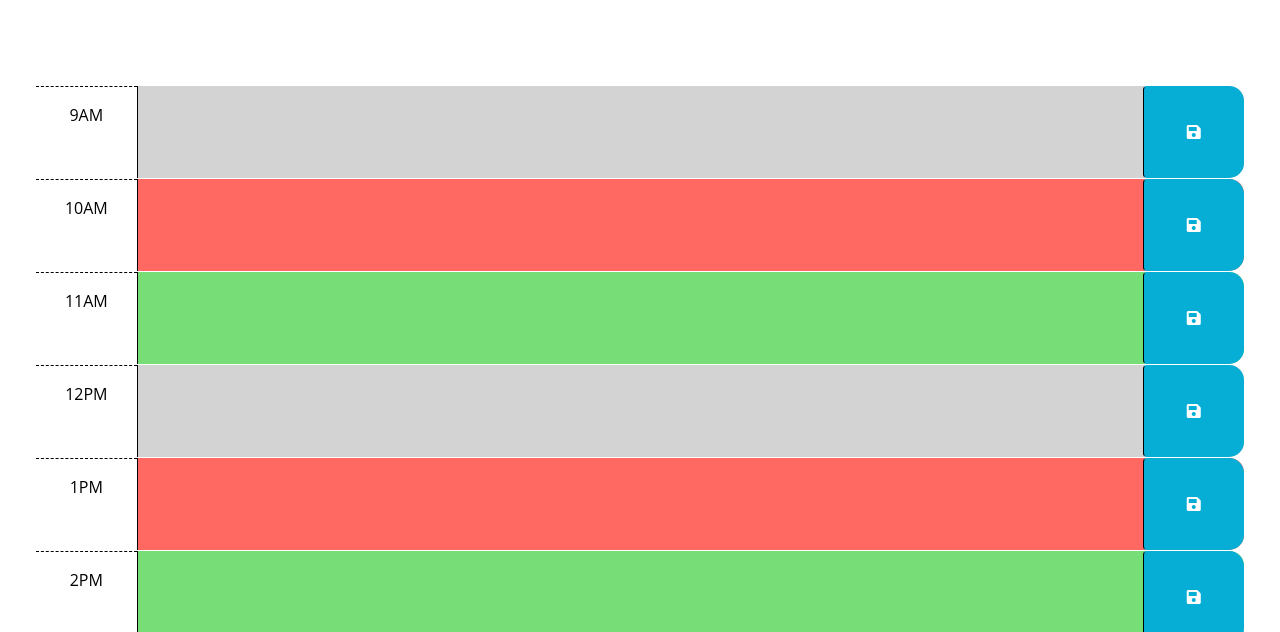
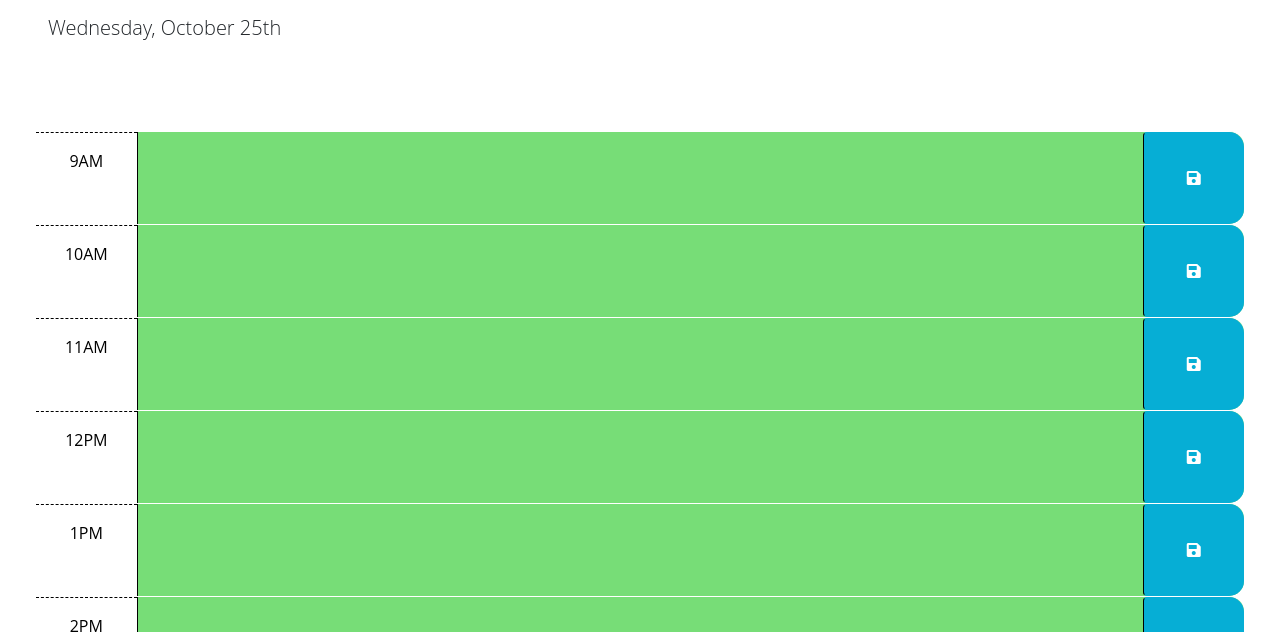
Before and after one commit to ExecutorKarthan/Work-Day-Scheduler, a plain HTML site: page Develop/index.html in a window 1280 px wide. Shown: the part 166-798 px from the top of the page. Drawn offline with nearby package versions, Linux system fonts and the light colour scheme.

Commit message:
Completed JS requirements -Added a script to alter row colors -Altered script to update rows with localStorage data -Added a display of the current day with formatting

```diff
--- a/Develop/index.html
+++ b/Develop/index.html
@@ -30,7 +30,7 @@
       <p class="lead">A simple calendar app for scheduling your work day</p>
       <p id="currentDay" class="lead"></p>
     </header>
-    <div class="container-fluid px-5">
+    <div id="table" class="container-fluid px-5">
 
       <div id="hour-9" class="row time-block past">
         <div class="col-2 col-md-1 hour text-center py-3">9AM</div>
--- a/Develop/script.js
+++ b/Develop/script.js
@@ -1,33 +1,62 @@
 // Wrap all code that interacts with the DOM in a call to jQuery to ensure that
 // the code isn't run until the browser has finished rendering all the elements
 // in the html.
+function updateRows(){
+  var rowArray = $("#table").children();
+  for(var index = 0; index < rowArray.length; index++){
+    var now = parseInt(dayjs().format("H"));
+    var id = rowArray[index].getAttribute("id");
+    var hour = parseInt(rowArray[index].getAttribute("id").slice(5,));
+    var currentClass = $("#"+id);
+    if(now > hour){
+      currentClass.removeClass();
+      currentClass.addClass("row time-block past");
+    }
+    else if (now == hour){
+      currentClass.removeClass();
+      currentClass.addClass("row time-block present");
+    }
+    else{
+      currentClass.removeClass();
+      currentClass.addClass("row time-block future");
+    }
+    var savedRowValues = localStorage.getItem(id);
+    var textArea = $("#"+id).children()[1]
+    textArea.value = savedRowValues;
+  }
+}
+
+function displayCurrentDay(){
+  var date = dayjs().format("dddd, MMMM D");
+  var day = parseInt(dayjs().format("D"));
+  console.log(day)
+  var daySuffix = ""
+  if(day == 1 || day == 21 || day == 31){
+    daySuffix = "st";
+  }
+  else if(day == 2 || day == 22){
+    daySuffix = "nd";
+  }
+  else if(day == 3 || day ==23){
+    daySuffix = "rd";
+  }
+  else{
+    daySuffix = "th"
+  }
+  var currentDateHTML = $("#currentDay");
+  currentDateHTML.text(date+daySuffix);
+}
+
 $(function () {
     document.addEventListener("click", function (event) {
-      var hourID = event.target.parentElement.parentElement.getAttribute("id")
-      var hourRow = $("#"+hourID).children()
-      var id = hourRow[0].getAttribute("class");
+      var hourID = event.target.parentElement.parentElement.getAttribute("id");
+      var hourRow = $("#"+hourID).children();
       var actionItems = $(hourRow[1]).val();
-      localStorage.setItem(id, actionItems)
-      var test = localStorage.getItem(id)
-      console.log(test)
+      localStorage.setItem(hourID, actionItems)
     });
 
-  // TODO: Add a listener for click events on the save button. This code should
-  // use the id in the containing time-block as a key to save the user input in
-  // local storage. HINT: What does `this` reference in the click listener
-  // function? How can DOM traversal be used to get the "hour-x" id of the
-  // time-block containing the button that was clicked? How might the id be
-  // useful when saving the description in local storage?
-  //
-  // TODO: Add code to apply the past, present, or future class to each time
-  // block by comparing the id to the current hour. HINTS: How can the id
-  // attribute of each time-block be used to conditionally add or remove the
-  // past, present, and future classes? How can Day.js be used to get the
-  // current hour in 24-hour time?
-  //
-  // TODO: Add code to get any user input that was saved in localStorage and set
-  // the values of the corresponding textarea elements. HINT: How can the id
-  // attribute of each time-block be used to do this?
-  //
-  // TODO: Add code to display the current date in the header of the page.
+    updateRows();
+
+    displayCurrentDay();
+
 });
```
